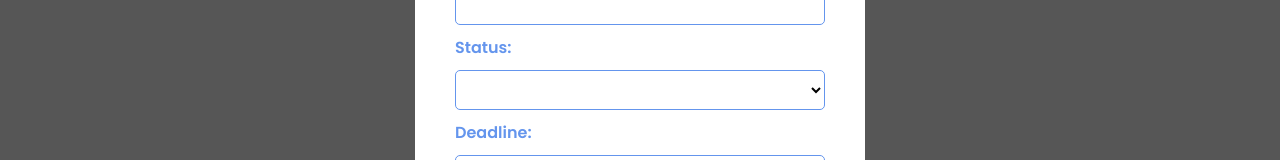
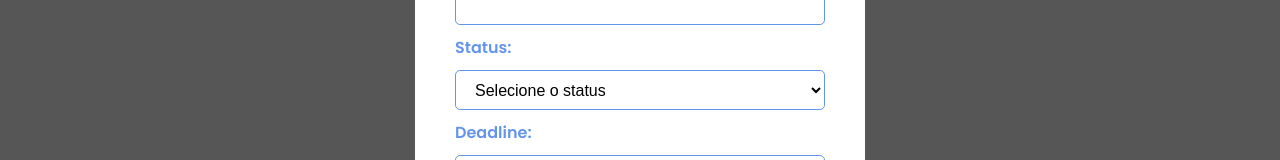
Before and after one commit to imarqueso/crud-react, a React (Create React App) app: page / in a window 1280 px wide. Both pictures are taken after a click on the button "ADICIONAR TAREFA". Shown: the part 315-475 px from the top of the page. Built offline with nearby package versions, Linux system fonts and the light colour scheme.

Commit message:
Correção input select status

```diff
--- a/src/App.js
+++ b/src/App.js
@@ -36,7 +36,7 @@ function App() {
   const onClose = (e) => {
     setTitulo("");
     setDescricao("");
-    setStatus("Selecione o status");
+    setStatus("");
     setDeadline("");
     document
       .getElementById("modal-container")
--- a/src/components/ModalComponent.js
+++ b/src/components/ModalComponent.js
@@ -39,7 +39,7 @@ const ModalComponent = ({
     setData(newDataArray);
     setTitulo("");
     setDescricao("");
-    setStatus("Selecione o status");
+    setStatus("");
     setDeadline("");
     setId("");
     onClose();
@@ -88,8 +88,13 @@ const ModalComponent = ({
             </label>
             <label>
               <span>Status:</span>
-              <select name="status" onChange={(e) => setStatus(e.target.value)}>
-                <option value={status}>{status}</option>
+              <select
+                required
+                name="status"
+                onChange={(e) => setStatus(e.target.value)}
+                value={status}
+              >
+                <option>Selecione o status</option>
                 <option value="Pendente">Pendente</option>
                 <option value="Pausado">Pausado</option>
                 <option value="Finalizado">Finalizado</option>
```
